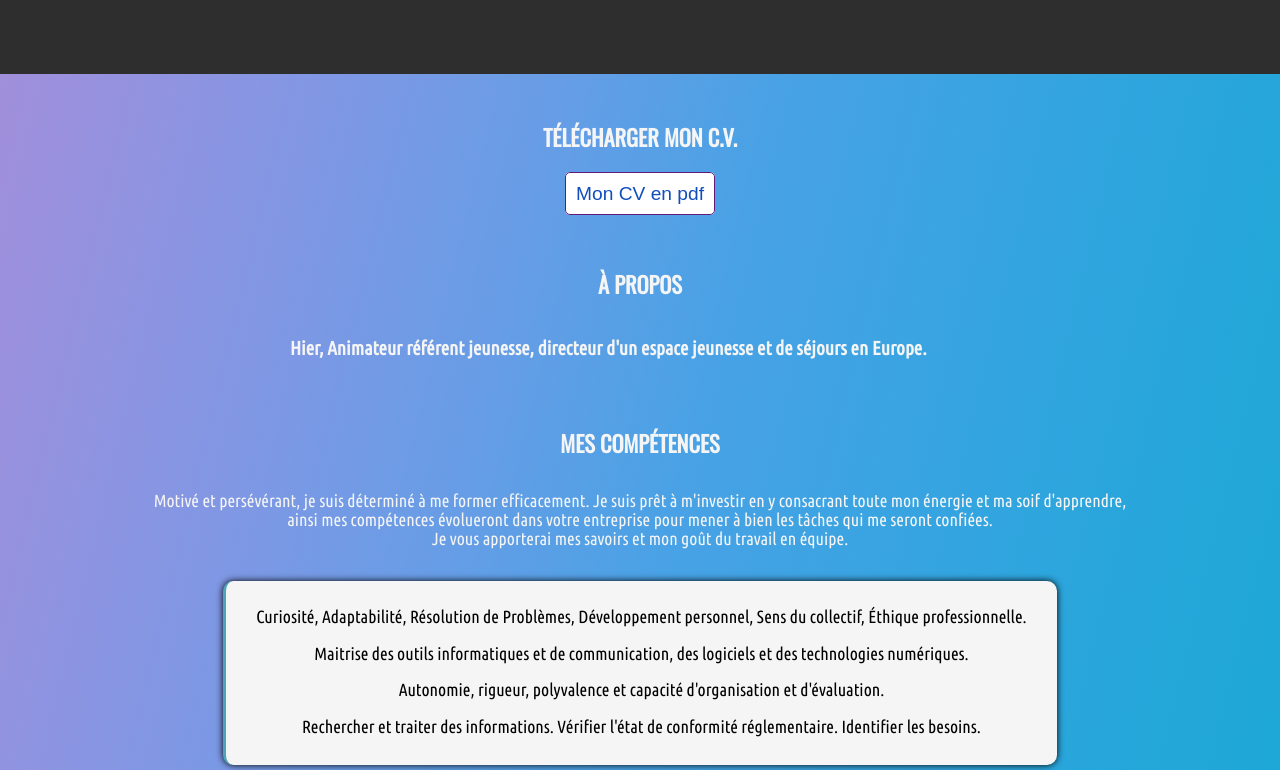
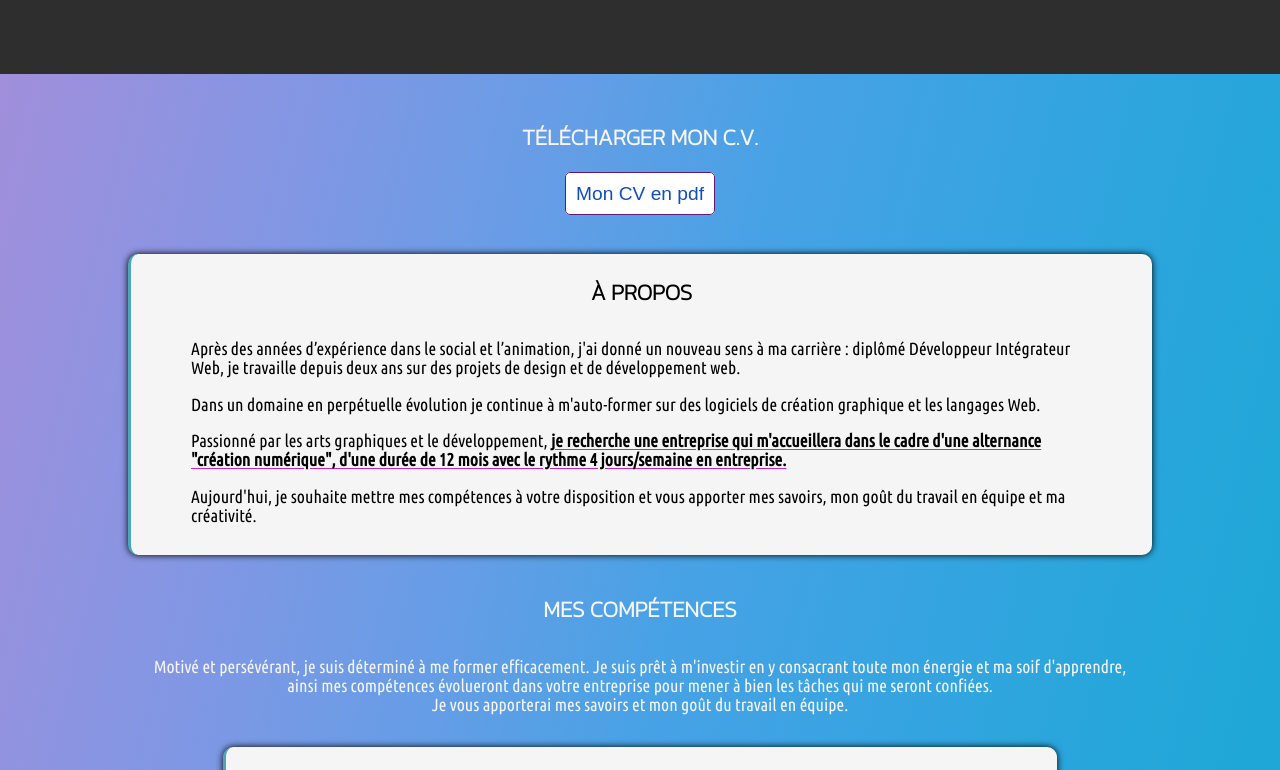
Before and after one commit to BenBxn/Portfolio-CV, a plain HTML site: page index.html in a window 1280 px wide. Shown: the part 516-1286 px from the top of the page. Drawn offline with nearby package versions, Linux system fonts and the light colour scheme; a web font is replaced by a local one.

Commit message:
Maj About

```diff
--- a/css/style.css
+++ b/css/style.css
@@ -16,19 +16,19 @@ h1, h2, h3, h4, h5, h6 {
 
 h1, .h1 {
     font-size: 25px ;
-    font-family: 'Oswald', sans-serif;
+    font-family: 'Kanit', sans-serif;
     line-height: 1.2;
 }
 
 h2, .h2 {
     font-size: 140%;
     text-transform: uppercase;
-    font-family: 'Oswald', sans-serif;
+    font-family: 'Kanit', sans-serif;
 }
 
 h3, .h3 {
     font-size: 120%;
-    font-family: 'Oswald', sans-serif;
+font-family: 'Kanit', sans-serif;
 }
 
 .h4{
@@ -421,24 +421,42 @@ header .container{
     }
 }
 /**-----------------------------------A Propos------*/
+
+.about{
+    margin-bottom: 25px;
+}
 .about .container{
-    color: whitesmoke;
+    width: 80%;
+    margin: auto;
         display: flex;
         flex-direction: column;
         align-items: center;
+        background-color: #F5F5F5;
+        border-left: 3px solid #4da6b8;
+        padding: 8px 10px 12px 10px;
+        box-shadow: 0 0 7px black;
+        border-radius: 10px;
 }
 .about .grid{
+    font-size: 110%;
     margin:0 auto 0 auto ;
-    width: 70%;
-    max-width: 700px;
-    font-size: 120%;
-    height: 100px;
+    width: 90%;
+    max-width: 1000px;
+
+}
+.about .grid span{
+    font-weight: bold;
+text-decoration: underline;
+text-underline-offset: 2px;
+text-decoration-color: rgb(200, 37, 178);
+text-decoration-style:solid;
 }
 @media screen and (max-width:910px) {
     .about .grid{
         width: 85%;
-        height: 120px;
-        margin-bottom: 15px;
+        margin: auto;
+        text-align: center;
+        font-size: 100%;
     }
 }
 /**-----------------------------------CV------*/
@@ -745,7 +763,7 @@ header .container{
 }
 .card__title {
     margin: 0 0 1rem;
-    font-size: 1.6rem;
+    font-size: 1.3rem;
 }
 .card__overlay {
     background: rgba(0, 0, 0, 0.8);
--- a/index.html
+++ b/index.html
@@ -22,7 +22,7 @@
     <link href="https://fonts.googleapis.com/css2?family=Permanent+Marker&display=swap" rel="stylesheet">
     <link href="https://fonts.googleapis.com/css2?family=Zen+Dots&display=swap" rel="stylesheet">
     <link href="https://fonts.googleapis.com/css2?family=Norican&display=swap" rel="stylesheet">
-
+    <link href="https://fonts.googleapis.com/css2?family=Kanit:wght@200&display=swap" rel="stylesheet">
     <link href="https://fonts.googleapis.com/css2?family=Nova+Slim&display=swap" rel="stylesheet">
 
     <script src="./js/global.js" defer></script>
@@ -127,28 +127,12 @@
                 <div class="container">
                         <h2 class="section-title">À propos</h2>
                         <div id="skills" class="grid">
-
-                            <h4 class="heading" data-target-resolver></h4>
-                                <!--<p>Hier, Animateur, référent jeunesse, directeur d'un espace jeunesse et de séjours en Europe.
-                                    Aujourd'hui, j'ai décidé de donner un nouveau sens à ma carrière.
-                                </p>
-                                <p>Dans un monde en perpétuelle évolution, <strong>ma curiosité</strong> est insatiable.
-                                    J’ai amélioré et transmis cette compétence auprès d’un large public,
-                                    en mettant en place divers projets de découverte, de prévention et de
-                                    création sur les outils numériques. Elle m’a amené à découvrir le monde
-                                    du développement et du web : « Un monde avec des ressources en abondance ».
-                                    </p>
-                                <p>Mon <strong>empathie</strong> et mes valeurs <strong>pédagogiques</strong> ont fortifié mon orientation
-                                    dans ce nouveau domaine. Je peux ainsi continuer d’aider les personnes à
-                                    avoir accès aux informations facilement et contribuer à la sécurité et à
-                                    l’entraide, avec un sens du collectif et une éthique professionnelle modèles
-                                    pour une entreprise. </p>-->
-                            <!--<ul>
-                                <li>liste</li>
-                                <li>liste</li>
-                                <li>liste</li>
-                                <li>liste</li>
-                            </ul>-->
+                            <p>Après des années d’expérience dans le social et l’animation, j'ai donné un nouveau sens à ma carrière : diplômé Développeur Intégrateur Web, je travaille depuis deux ans sur des projets de design et de développement web.</p>
+                            <p>Dans un domaine en perpétuelle évolution je continue à m'auto-former sur des logiciels de création graphique et les langages Web.</p>
+                            <p>Passionné par les arts graphiques et le développement, <span>je recherche une entreprise qui m'accueillera dans le cadre d'une alternance "création numérique", d'une durée de 12 mois avec le rythme 4 jours/semaine en entreprise.</span></p>
+                            <p>Aujourd'hui, je souhaite mettre mes compétences à votre disposition et vous apporter mes savoirs, mon goût du travail en équipe et ma créativité.</p>
+                            <!-- <h4 class="heading" data-target-resolver></h4> -->
+                            <!-- si utilise à propos avec JS-->
 
                         </div>
                 </div>
@@ -393,7 +377,7 @@
                                                     <h6 class="h4"><strong> illustrations - Dessins </strong></h6>
                                                     <p> Conception d'illustrations <br>
                                                     </p>
-                                                    <p>Je suis passioné par la création visuelle et la capacité à exprimer des idées et des histoires à travers des images, car la conception d'illustrations est un moyen de communiquer des émotions et des sentiments.<br>
+                                                    <p>Je suis passionné par la création visuelle et la capacité à exprimer des idées et des histoires à travers des images, car la conception d'illustrations est un moyen de communiquer des émotions et des sentiments.<br>
                                                     </p>
                                                     <p>L'aspect technique à la conception d'illustrations peut être très gratifiant.
                                                         La maîtrise des outils de dessins et de peintures numériques, ainsi que des techniques de compositions et de mises en page, m'apporte une grande satisfaction.
--- a/js/global.js
+++ b/js/global.js
@@ -165,8 +165,8 @@ const resolver = {
   }
 }
 
-/* text A PROPOS */
-
+/* ---------------------------- text A PROPOS */
+/*
 const strings = [
   'Qui suis-je ?',
   'Hier, Animateur référent jeunesse, directeur d\'un espace jeunesse et de séjours en Europe.',
@@ -211,7 +211,7 @@ function callback() {
 }
 
 resolver.resolve(options, callback);
-
+*/
 
 
 /* ***************** CAROUSEL ************* */
```
Also changed, not shown: autres ressources/Capture d’écran 2022-12-05 à 01.03.53.png (added), autres ressources/Capture d’écran 2022-12-05 à 01.16.50.png (added), autres ressources/MontreBlender.png (added), autres ressources/montre avec render2.jpg (added), autres ressources/montre avec render3.jpg (added), autres ressources/montre avec render4.jpg (added), autres ressources/montre avec render5.jpg (added), autres ressources/montre avec render6.jpg (added), autres ressources/smartmockups_las93k4k.jpg (added), autres ressources/smartmockups_las9jfew.jpg (added), autres ressources/smartmockups_las9xwz4.jpg (added), autres ressources/smartmockups_lasa9o5d.jpg (added), 4 other files.
